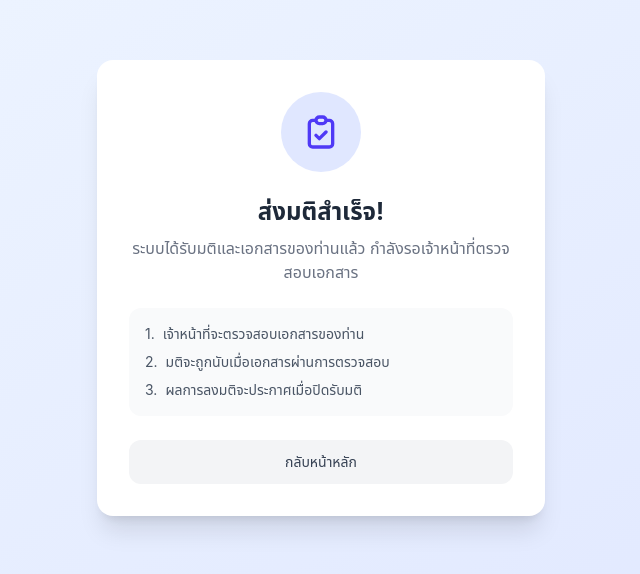
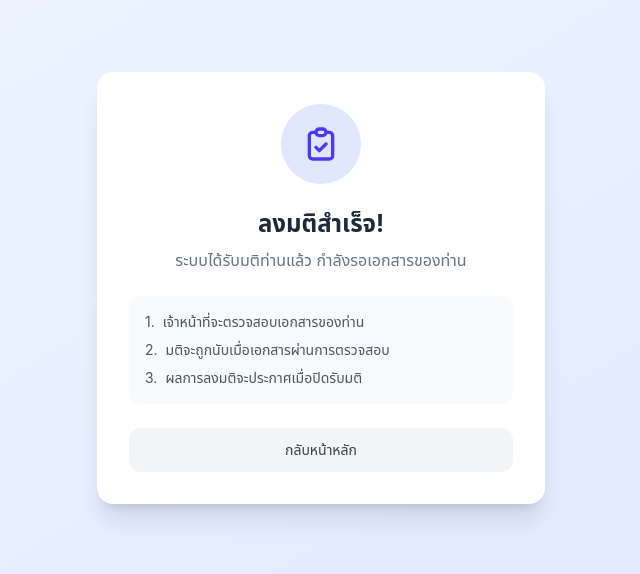
Before and after one commit to wiramatta-hub/vote-app, a Next.js app: page /vote/success in a window 1280 px wide. Shown: the part 112-686 px from the top of the page, without its empty margins (319-959 px from the left). Built offline with nearby package versions, Linux system fonts and the light colour scheme.

Commit message:
หน้าส่งมติสำเร็จ: แก้ข้อความเป็น ลงมติสำเร็จ / กำลังรอเอกสารของท่าน

```diff
--- a/src/app/vote/success/page.tsx
+++ b/src/app/vote/success/page.tsx
@@ -41,8 +41,8 @@ function SuccessContent() {
             </>
           ) : (
             <>
-              <h2 className="text-2xl font-bold text-gray-800 mb-2">ส่งมติสำเร็จ!</h2>
-              <p className="text-gray-500">ระบบได้รับมติและเอกสารของท่านแล้ว กำลังรอเจ้าหน้าที่ตรวจสอบเอกสาร</p>
+              <h2 className="text-2xl font-bold text-gray-800 mb-2">ลงมติสำเร็จ!</h2>
+              <p className="text-gray-500">ระบบได้รับมติท่านแล้ว กำลังรอเอกสารของท่าน</p>
             </>
           )}
 
```
